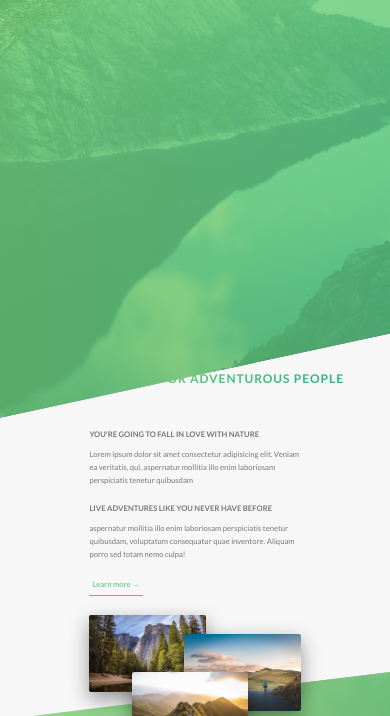
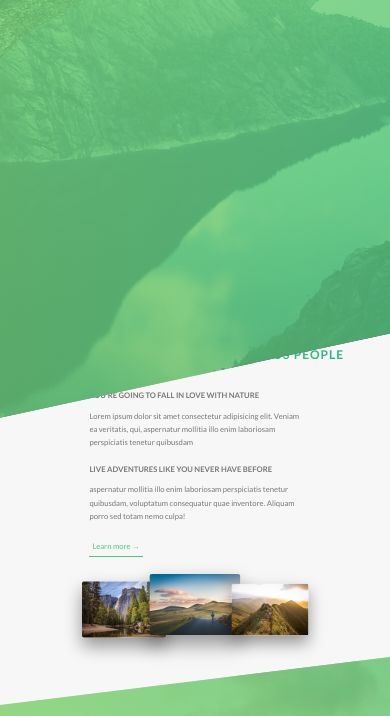
Before and after one commit to RodolfoMoralesTH/Natours, a website: page index.html in a window 390 px wide. Shown: the part 384-1100 px from the top of the page. Drawn offline with Linux system fonts and the light colour scheme.

Commit message:
fixed padding to be responsive

```diff
--- a/sass/base/_utilities.scss
+++ b/sass/base/_utilities.scss
@@ -1,6 +1,20 @@
 .u-center-text{text-align: center !important;}
-.u-margin-bottom-big{margin-bottom: 8rem;}
-.u-margin-bottom-medium{margin-bottom: 4rem;}
+.u-margin-bottom-big{
+    margin-bottom: 8rem;
+
+    @include respond(tab-port){
+        margin-bottom: 5rem !important;
+    }
+
+}
+.u-margin-bottom-medium{
+    margin-bottom: 4rem;
+    @include respond(tab-port){
+        margin-bottom: 3rem !important;
+    }
+
+}
 .u-margin-bottom-small{margin-bottom: 1.5rem;}
 .u-margin-top-big{ margin-top: 8rem;}
+
 .u-margin-top-huge{margin-top: 10rem;}
--- a/sass/components/_composition.scss
+++ b/sass/components/_composition.scss
@@ -8,17 +8,39 @@
         z-index: 10;
         transition: all .2s;
 
+        @include respond(tab-port){
+            float: left;
+            position: relative;
+            width: 33.33333%;
+            box-shadow: 0 1.5rem 3rem rgba($color-black, .4) ;
+        }
+
         &--p1{
             left: 0;
             top: -2rem;
+            @include respond(tab-port){
+                top: 0;
+                transform: scale(1.2);
+
+            }
         }
         &--p2{
             right: 0;
             top: 2rem;
+            @include respond(tab-port){
+                top: -1rem;
+                transform: scale(1.3);
+            }
         }
         &--p3{
             left: 20%;
             top: 10rem;
+            @include respond(tab-port){
+                left: 1rem;
+                top: 0;
+                transform: scale(1.1);
+                z-index: 100;
+            }
         }
         &:hover{
             outline: 1.5rem solid $color-primary;
--- a/sass/components/_feature-box.scss
+++ b/sass/components/_feature-box.scss
@@ -6,12 +6,20 @@
     border-radius: $radius-corners;
     transition: transform .3s;
     box-shadow: 0 1.5rem 4rem rgba($color-black, .15);
+
+    @include respond(tab-port){
+        padding: 2rem;
+    }
     &__icon{
         font-size: 6rem;
         display: inline-block;
     background-image: linear-gradient((to right, $color-primary-light, $color-primary-dark));
     -webkit-background-clip: text;
     color:transparent;
+
+    @include respond(tab-port){
+        margin-bottom: 0;
+    }
     }
     &:hover{
         transform: translateY(-1.5rem) scale(1.03);
--- a/sass/layout/_footer.scss
+++ b/sass/layout/_footer.scss
@@ -12,6 +12,9 @@
         //text-align works because image is inline block
         text-align: center;
         margin-bottom: 8rem;
+        @include respond(tab-port){
+         margin-bottom: 6rem;
+      }
      }
      &__logo{
         width: 15rem;
--- a/sass/pages/_home.scss
+++ b/sass/pages/_home.scss
@@ -3,6 +3,9 @@
     padding: 25rem 0;
     //95vh - 75vh
     margin-top: -20vh;
+    @include respond(tab-port){
+        padding: 20rem 0;
+    }
 }
 
 .section-features{
@@ -16,21 +19,35 @@
     & > * {
         transform: skewY(7deg);
     }
+    @include respond(tab-port){
+        padding: 10rem 0;
+    }
 }
 
 .section-tours{
     background-color: $color-grey-light-1;
     padding: 25rem 0 15rem 0;
     margin-top: -10rem;
+
+    @include respond(tab-port){
+        padding: 20rem 0 10rem 0;
+    }
 }
 
 .section-stories{
     padding: 15rem 0;
     position: relative;
+
+    @include respond(tab-port){
+        padding: 10rem 0;
+    }
 }
 .section-book{
     padding: 15rem 0;
     background-image: linear-gradient(to right bottom, $color-primary-light, $color-primary-dark);
+    @include respond(tab-port){
+        padding: 10rem 0;
+    }
 }
 .book{
     background-image:linear-gradient(105deg, rgba($color-white, .9) 0%,
```
Also changed, not shown: css/style.css.
